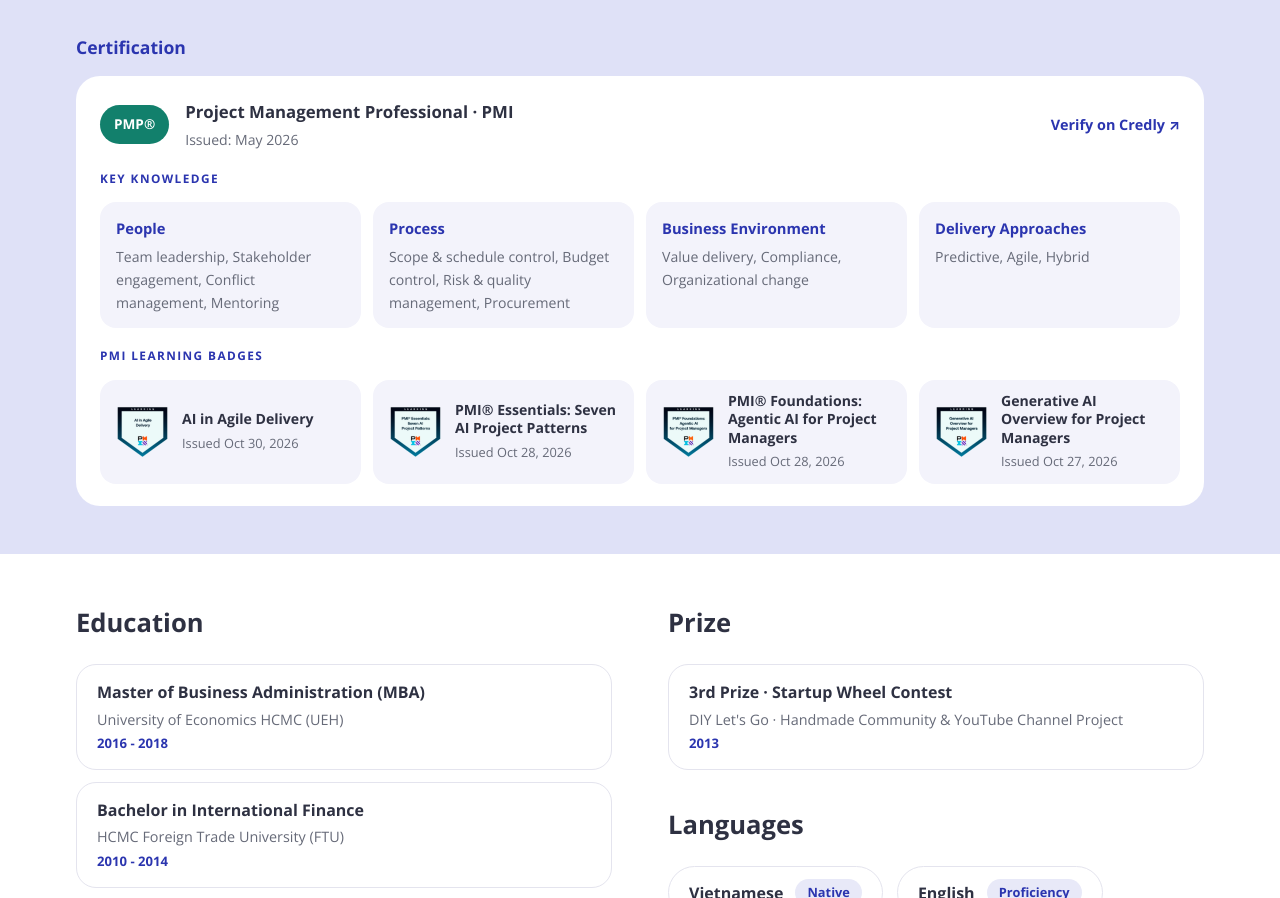
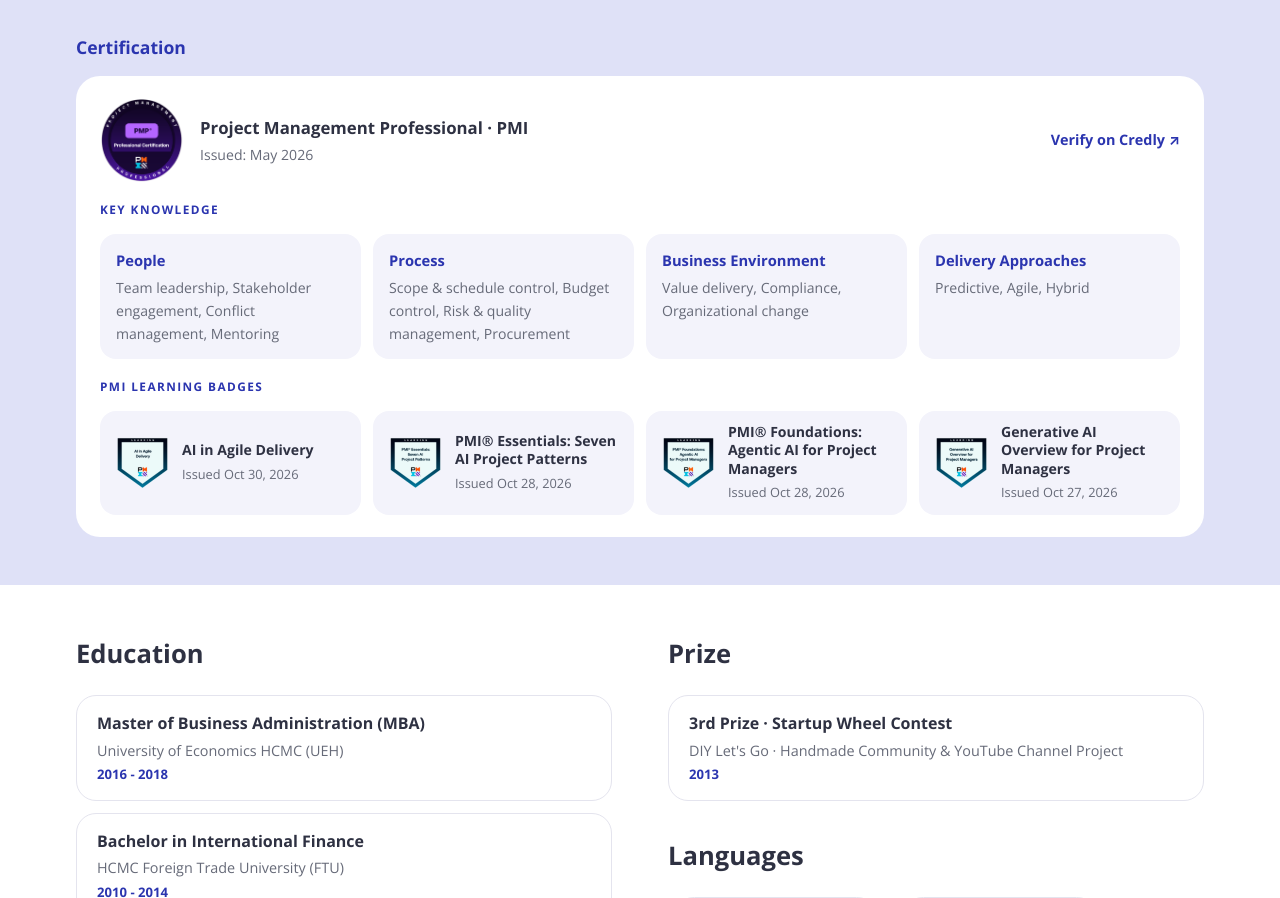
Before and after one commit to vanphanngocthanh/vanphanngocthanh.github.io, a plain HTML site: page index.html in a window 1280 px wide. Shown: the part 5459-6357 px from the top of the page. Drawn offline with nearby package versions, Linux system fonts and the light colour scheme.

Commit message:
Certification: PMP badge image
Co-Authored-By: Claude Opus 5.5 <noreply@anthropic.com>
Claude-Session: https://claude.ai/code/session_015mVUwihvGSj9tv94LM8rcc

```diff
--- a/index.html
+++ b/index.html
@@ -269,6 +269,7 @@ a.open:hover{text-decoration:underline}
 #contact>.wrap{padding-top:16px}
 .cert-card{flex:1 1 100%;background:var(--bg);border-radius:24px;padding:22px 24px;display:grid;gap:14px}
 .cert-top{display:flex;flex-wrap:wrap;align-items:center;gap:14px 16px}
+.cert-badge{width:84px;height:84px;flex:none}
 .cert-top code{font-family:var(--f-body);font-size:.85rem;font-weight:700;background:var(--cta);color:var(--cta-ink);padding:8px 14px;border-radius:999px}
 .cert-id{flex:1 1 220px;min-width:0}
 .cert-id h3{margin:0;font-size:1.05rem;color:var(--ink)}
@@ -498,7 +499,7 @@ const SITE = {
   ],
   languages: [{ name: "Vietnamese", level: "Native" }, { name: "English", level: "Proficiency" }],
   certs: [
-    { code: "PMP®", name: "Project Management Professional · PMI", issued: "May 2026",
+    { code: "PMP®", name: "Project Management Professional · PMI", issued: "May 2026", badge: "img/pmp-badge.png",
       url: "https://www.credly.com/users/van-phanngocthanh/badges/credly",
       knowledge: [
         { area: "People", items: "Team leadership, Stakeholder engagement, Conflict management, Mentoring" },
@@ -616,7 +617,7 @@ document.getElementById("app").innerHTML = `
 <section class="block minor" id="skills"><div class="wrap"><div class="sec-head"><h2>Skills &amp; Tools</h2></div>
   <ul class="skill-rows">${S.skillRows.map(r => `<li><span class="area">${e(r.area)}</span><span class="tools">${e(r.tools)}</span></li>`).join("")}</ul>
   ${S.certs.length ? `<h3 class="certs-h">Certification</h3><div class="certs">${S.certs.map(c => `<div class="cert-card">
-    <div class="cert-top"><code>${e(c.code)}</code><div class="cert-id"><h3>${e(c.name)}</h3>${c.issued ? `<p class="cert-meta">Issued: ${e(c.issued)}</p>` : ""}</div>${c.url ? `<a class="cert-verify" href="${e(c.url)}" target="_blank" rel="noopener">Verify on Credly ↗</a>` : ""}</div>
+    <div class="cert-top">${c.badge ? `<img class="cert-badge" src="${e(c.badge)}" alt="${e(c.code)} badge">` : `<code>${e(c.code)}</code>`}<div class="cert-id"><h3>${e(c.name)}</h3>${c.issued ? `<p class="cert-meta">Issued: ${e(c.issued)}</p>` : ""}</div>${c.url ? `<a class="cert-verify" href="${e(c.url)}" target="_blank" rel="noopener">Verify on Credly ↗</a>` : ""}</div>
     ${c.note ? `<p class="cert-note">${e(c.note)}</p>` : ""}
     ${c.knowledge && c.knowledge.length ? `<p class="label">Key knowledge</p><div class="know">${c.knowledge.map(k => `<div><h4>${e(k.area)}</h4><p>${e(k.items)}</p></div>`).join("")}</div>` : ""}
     ${c.badges && c.badges.length ? `<p class="label">PMI learning badges</p><div class="badges">${c.badges.map(b => `<div class="badge"><img src="${e(b.img)}" alt="${e(b.name)} badge"><div><h4>${e(b.name)}</h4><p>Issued ${e(b.issued)}</p></div></div>`).join("")}</div>` : ""}
```
Also changed, not shown: img/pmp-badge.png (added).
